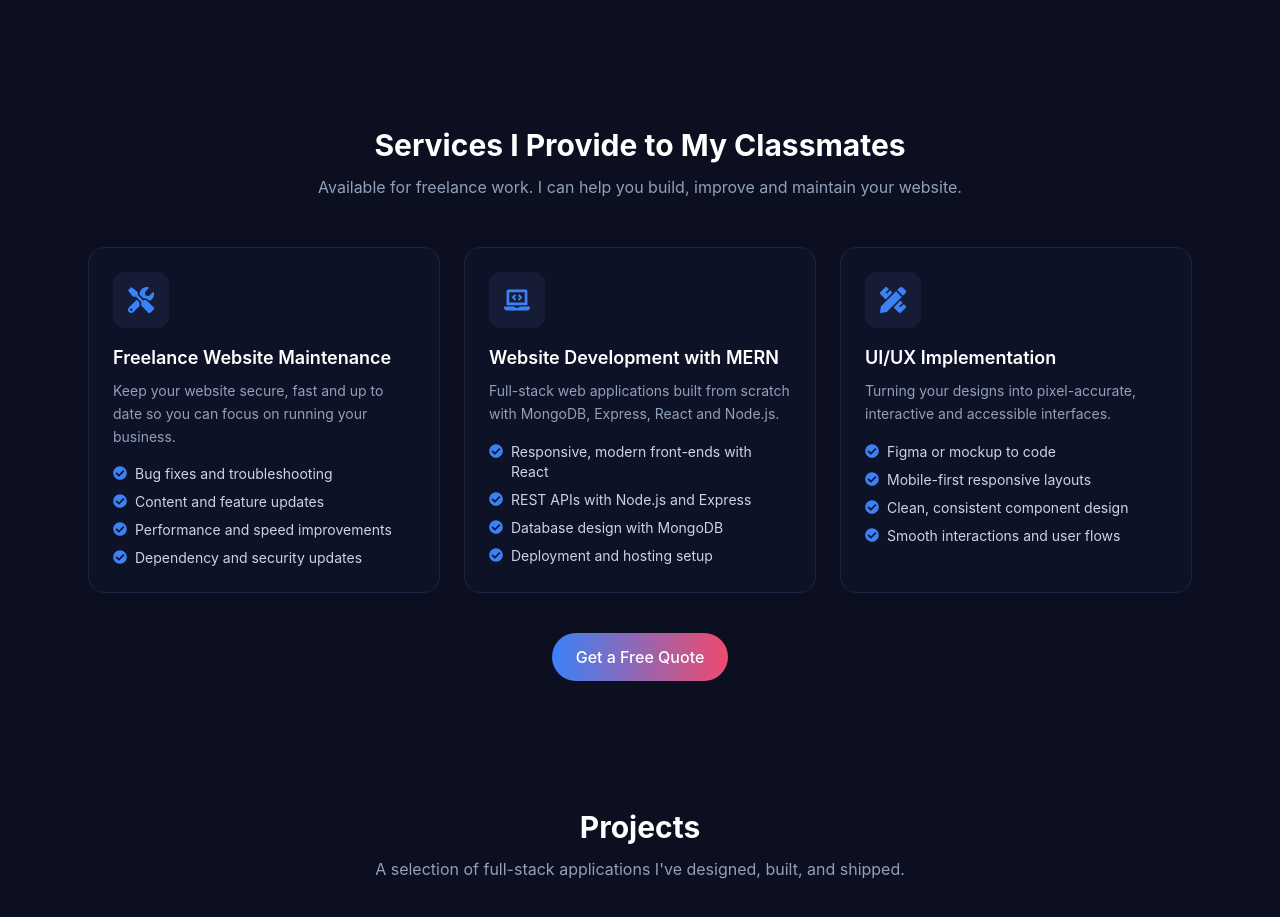
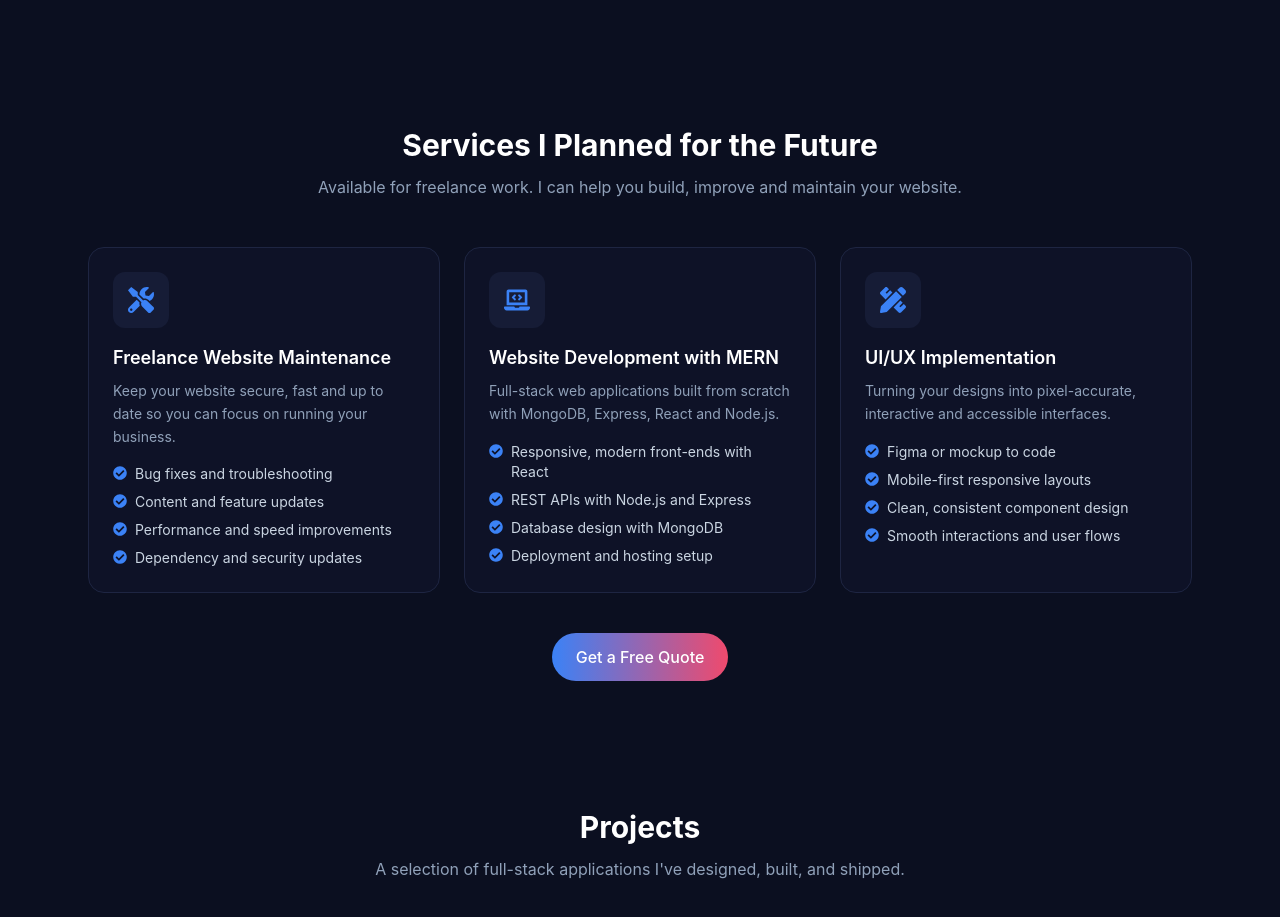
Before and after one commit to dwyt12/my-portfolio, a React (Vite) app in the folder frontend/: page / in a window 1280 px wide. Shown: the part 1981-2898 px from the top of the page. Built offline with nearby package versions, Linux system fonts and the light colour scheme; no server answers.

Commit message:
Update services section

```diff
--- a/frontend/src/components/services.jsx
+++ b/frontend/src/components/services.jsx
@@ -39,7 +39,7 @@ const SERVICES = [
 export default function Services() {
   return (
     <section id="services" className="max-w-6xl mx-auto px-6 py-16">
-      <h2 className="text-3xl font-bold text-white text-center">Services I Provide to My Classmates</h2>
+      <h2 className="text-3xl font-bold text-white text-center">Services I Planned for the Future</h2>
       <p className="section-eyebrow mt-3">
         Available for freelance work. I can help you build, improve and maintain your website.
       </p>
```
